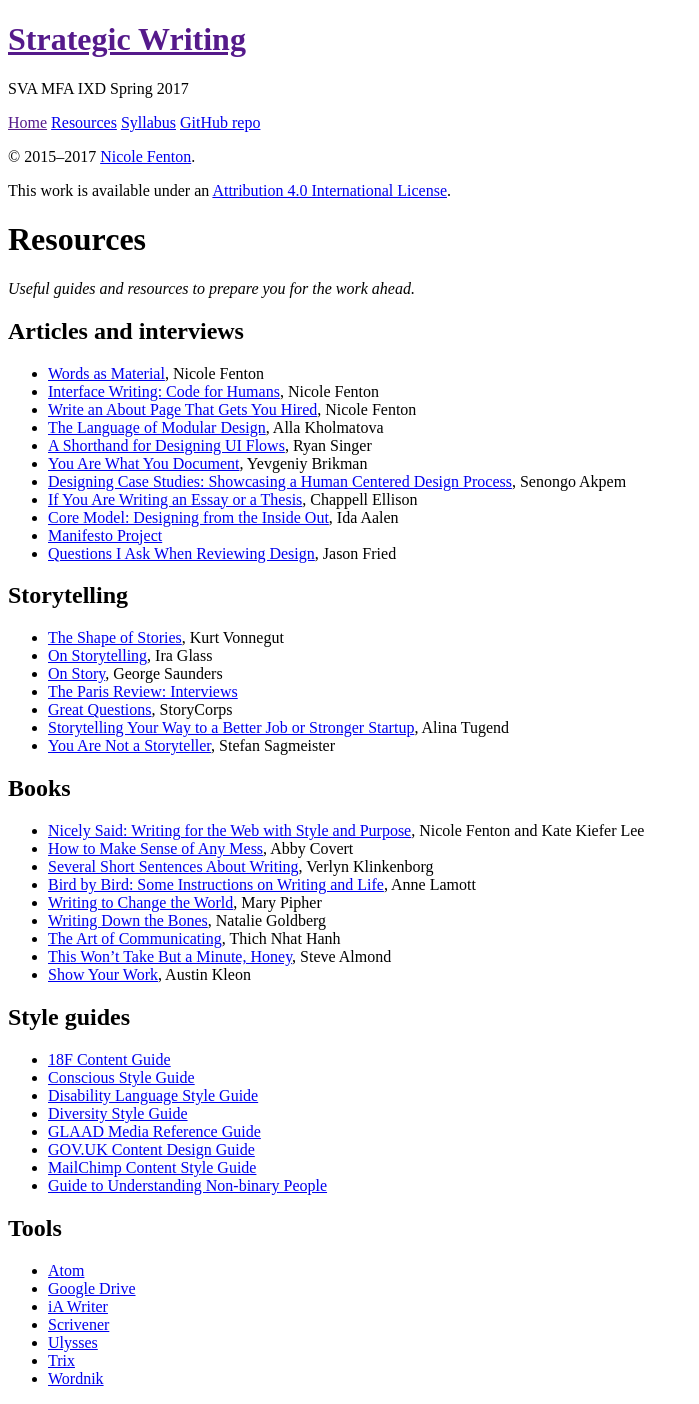
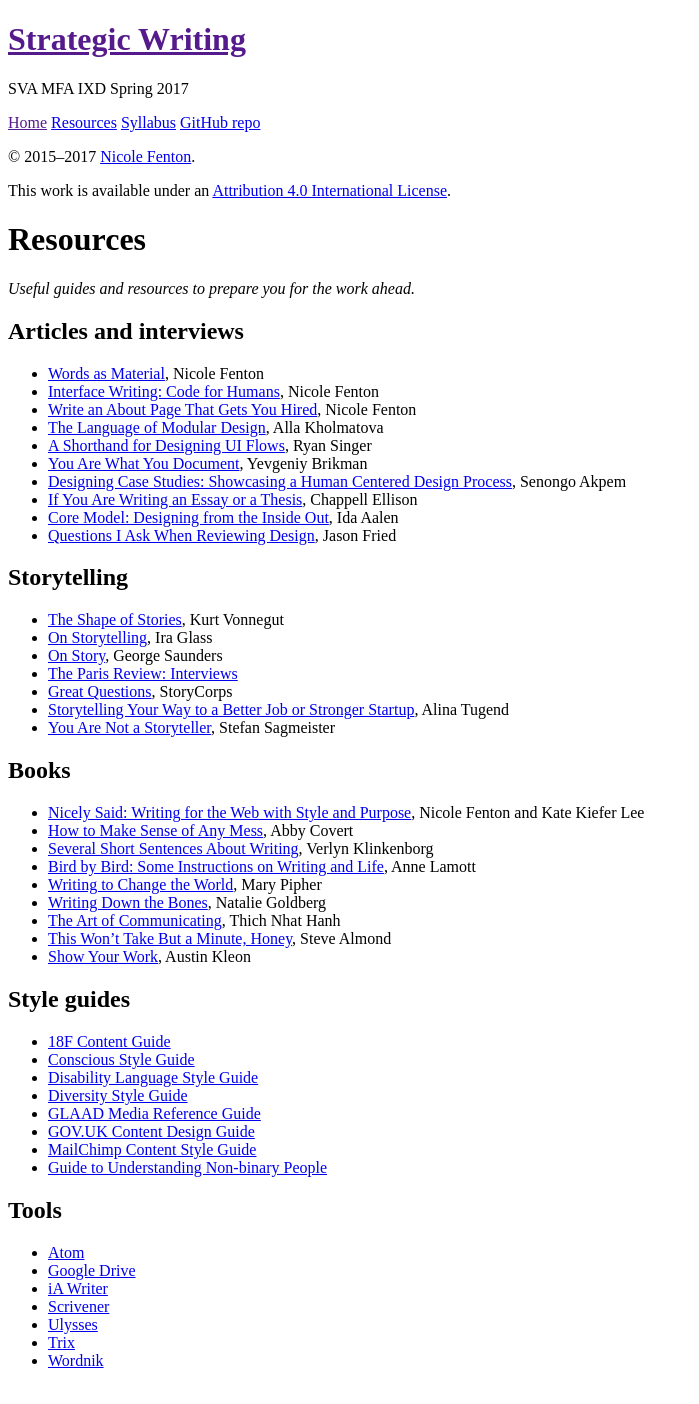
Before and after one commit to nicoleslaw/strategicwriting, a Jekyll site: the page built from resources.md, in a window 1280 px wide. Shown: the whole page, without its empty margins (0-699 px from the left). Built offline with Jekyll 4.4.1, drawn with Linux system fonts in a browser that asks for light colours.

Commit message:
Cuts manifesto

```diff
--- a/resources.md
+++ b/resources.md
@@ -15,7 +15,6 @@ _Useful guides and resources to prepare you for the work ahead._
 * [Designing Case Studies: Showcasing a Human Centered Design Process](https://www.smashingmagazine.com/2015/02/designing-case-studies-human-centered-design-process/), Senongo Akpem
 * [If You Are Writing an Essay or a Thesis](https://medium.com/@chappelltracker/if-you-are-writing-an-essay-or-a-thesis-7e6e0eaeedef#.mo9vm7mka), Chappell Ellison
 * [Core Model: Designing from the Inside Out](http://alistapart.com/article/the-core-model-designing-inside-out-for-better-results), Ida Aalen
-* [Manifesto Project](http://www.manifestoproject.it/)
 * [Questions I Ask When Reviewing Design](https://signalvnoise.com/posts/3024-questions-i-ask-when-reviewing-a-design), Jason Fried
 
 ## Storytelling
```
